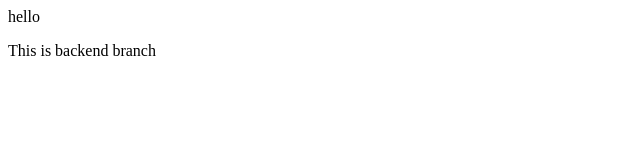
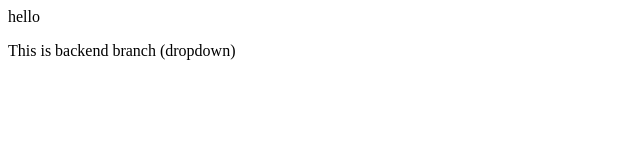
Before and after one commit to AnjaliGunjale05/LocalRepo, a plain HTML site: page index.html in a window 1280 px wide. Shown: the full height of the page, 0-640 px from the left. Drawn offline with Linux system fonts and the light colour scheme.

Commit message:
dropdown

```diff
--- a/index.html
+++ b/index.html
@@ -1,2 +1,2 @@
 <p>hello</p>
-<p> This is backend branch</p>
+<p> This is backend branch (dropdown)</p>
```
